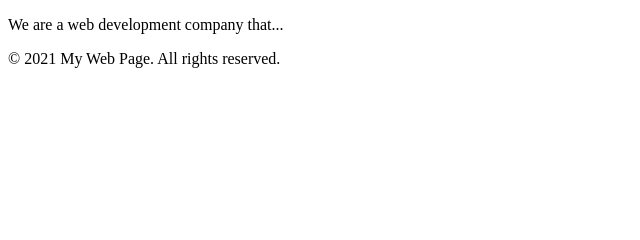
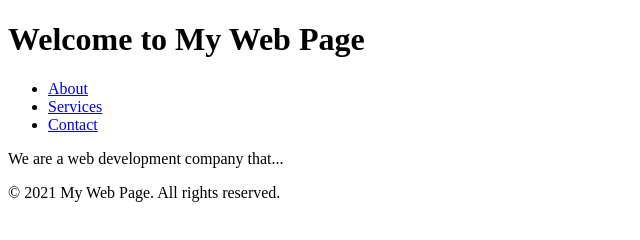
Before and after one commit to Karun-edstem/Test, a plain HTML site: page index.html in a window 1280 px wide. Shown: the whole page, without its empty margins (0-640 px from the left). Drawn offline with Linux system fonts and the light colour scheme.

Commit message:
Added Header

```diff
--- a/index.html
+++ b/index.html
@@ -3,6 +3,18 @@
   <head>
     <title>My Web Page</title>
   </head>
+
+  <header>
+    <h1>Welcome to My Web Page</h1>
+    <nav>
+      <ul>
+        <li><a href="#about">About</a></li>
+        <li><a href="#services">Services</a></li>
+        <li><a href="#contact">Contact</a></li>
+      </ul>
+    </nav>
+  </header>
+
   <body>
     <main>
       <section id="about">
```
